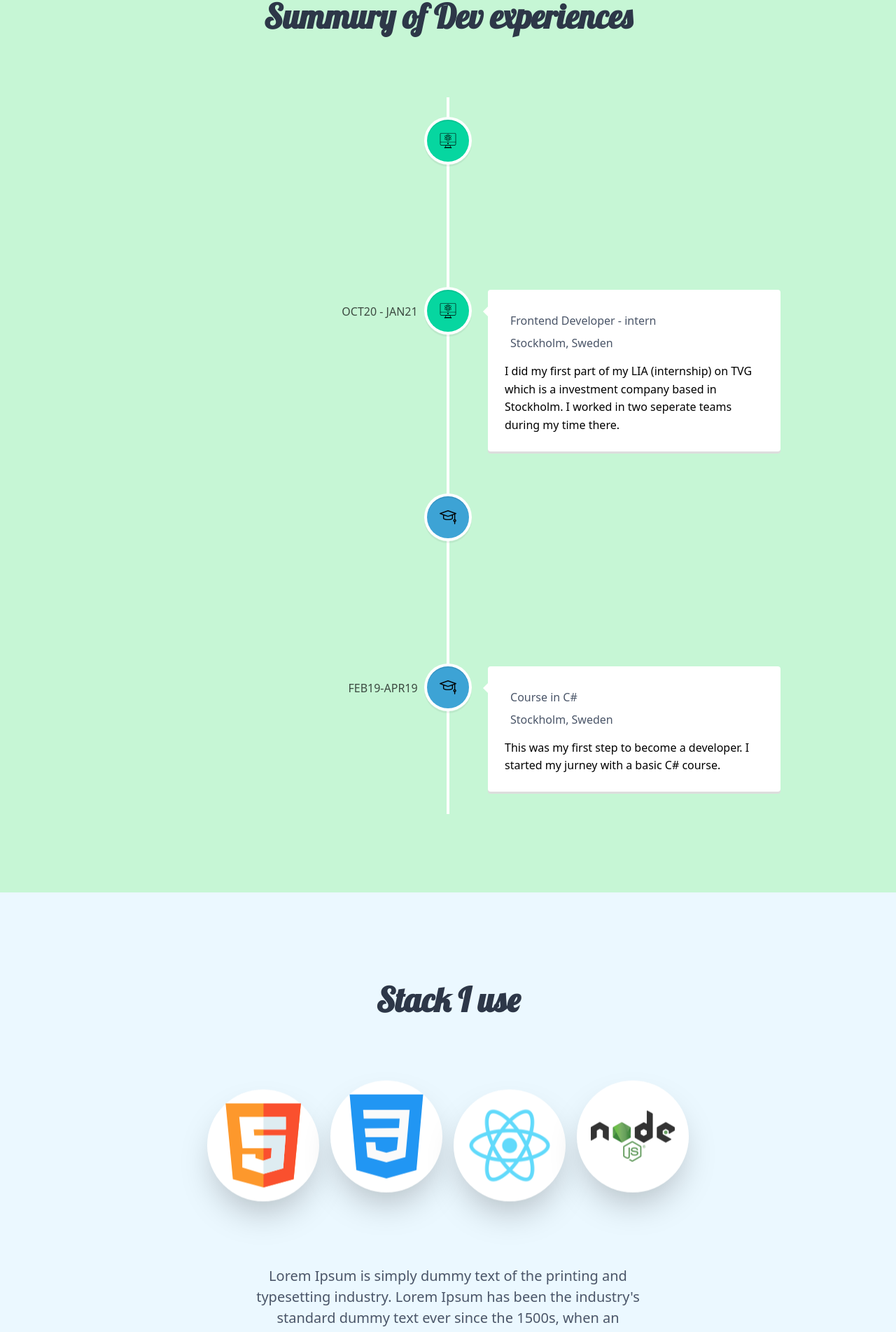
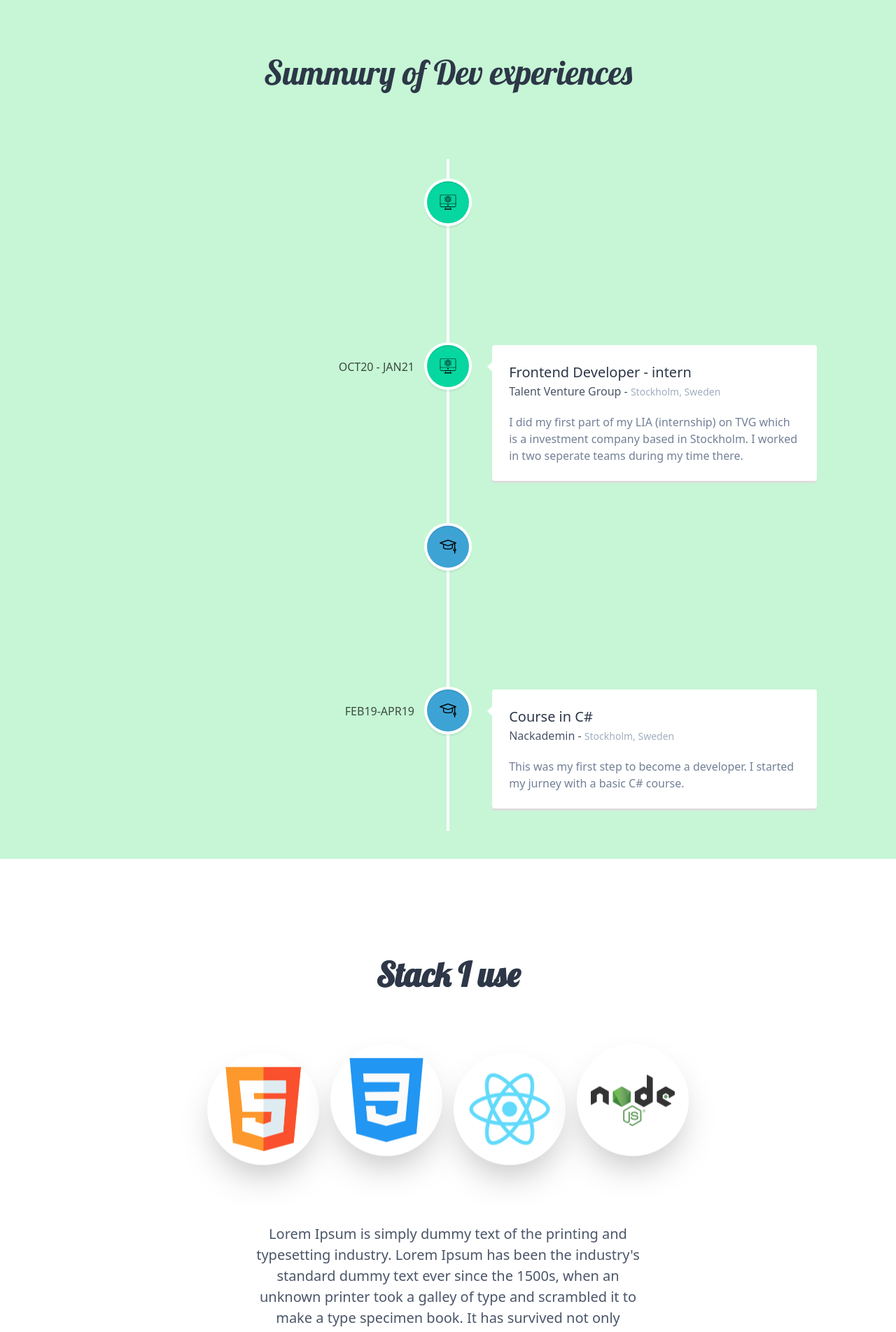
Before and after one commit to jbrorson/Exam-React-Portfolio, a React (Create React App) app: page / in a window 1280 px wide. Shown: the part 925-2828 px from the top of the page at 70% size. Built offline with nearby package versions, Linux system fonts and the light colour scheme.

Commit message:
Styles updates

```diff
--- a/src/components/Contact.js
+++ b/src/components/Contact.js
@@ -53,7 +53,9 @@ export default function Contact() {
       <div className="flex flex-col justify-evenly md:flex-row md:space-x-6 space-y-6 md:space-y-0 bg-red-500 w-full p-8 sm:p-12 sm:rounded-0 text-white overflow-hidden">
         <div className="flex flex-col space-y-8 justify-between">
           <div>
-            <h1 className="font-bold text-4xl tracking-wide">Contact me</h1>
+            <h1
+              style={{ fontFamily: 'lobster' }}
+              className="font-bold text-5xl tracking-wide">Contact me</h1>
             <p className="pt-2 text-red-300 text-sm sm:text-base">
               Reach out to me by filling in this form.<br />
               I will definetly like to here from you. Maybe we could meet for a coffee?
--- a/src/components/MyStack.js
+++ b/src/components/MyStack.js
@@ -5,12 +5,12 @@ import content from '../content';
 function MyStack() {
   return (
     <div
-      style={{ background: '#ebf8ff' }}
+      // style={{ background: '#ebf8ff' }}
       className="min-h-screen flex flex-col items-center justify-center"
       id="stack"
     >
       <h1
-        className="text-5xl font-bold text-gray-800 mb-12"
+        className="text-5xl font-bold text-gray-800 mb-8 mt-8"
         style={{ fontFamily: 'lobster' }}>Stack I use</h1>
       <div className="m-10 flex flex-wrap justify-center">
         {content.stack.tech.map((tech, index) => {
@@ -24,7 +24,7 @@ function MyStack() {
           );
         })}
       </div>
-      <p className="w-11/12 md:max-w-xl text-xl text-center mt-10 text-gray-700">
+      <p className="w-11/12 md:max-w-xl text-xl text-center mt-8 mb-8 text-gray-700">
         {content.stack.desc}
       </p>
     </div>
--- a/src/components/MyTimeline.js
+++ b/src/components/MyTimeline.js
@@ -14,9 +14,9 @@ function MyTimeline() {
 
   return (
     <div className="flex flex-col min-h-screen h-max-height justify-center items-center bg-green-200 p-8">
-      <h1 className="mt-20 text-5xl font-bold sans:lobster text-gray-800"
+      <h1 className="flex flex-col items-center mt-20 mb-20 text-5xl text-gray-800 sm:mt-40"
         style={{ fontFamily: 'lobster' }}>Summury of Dev experiences</h1>
-      <div className="m-20">
+      <div className="md:m-2 sm:m-2 sm:w-80">
 
         <VerticalTimeline>
           {timelineElements.map((element) => {
@@ -31,13 +31,13 @@ function MyTimeline() {
                 iconStyle={isWorkIcon ? workIconStyles : eduIconStyles}
                 icon={isWorkIcon ? <WorkIcon /> : <EduIcon />}
               >
-                <h3 className="m-2 text-gray-700 md:text-base">
+                <h1 className="text-gray-800 text-xl">
                   {element.title}
+                </h1>
+                <h3 className="text-gray-700">
+                  {element.companyName}{' - '}<span className="text-sm text-gray-500">{element.location}</span>
                 </h3>
-                <h5 className="m-2 text-gray-700 text-sm md:text-base">
-                  {element.location}
-                </h5>
-                <p id="m-2 text-gray-700 text-sm md:text-base">{element.description}</p>
+                <h5 className="mt-5 text-gray-600 font-thin">{element.description}</h5>
               </VerticalTimelineElement>
             );
           })}
```
